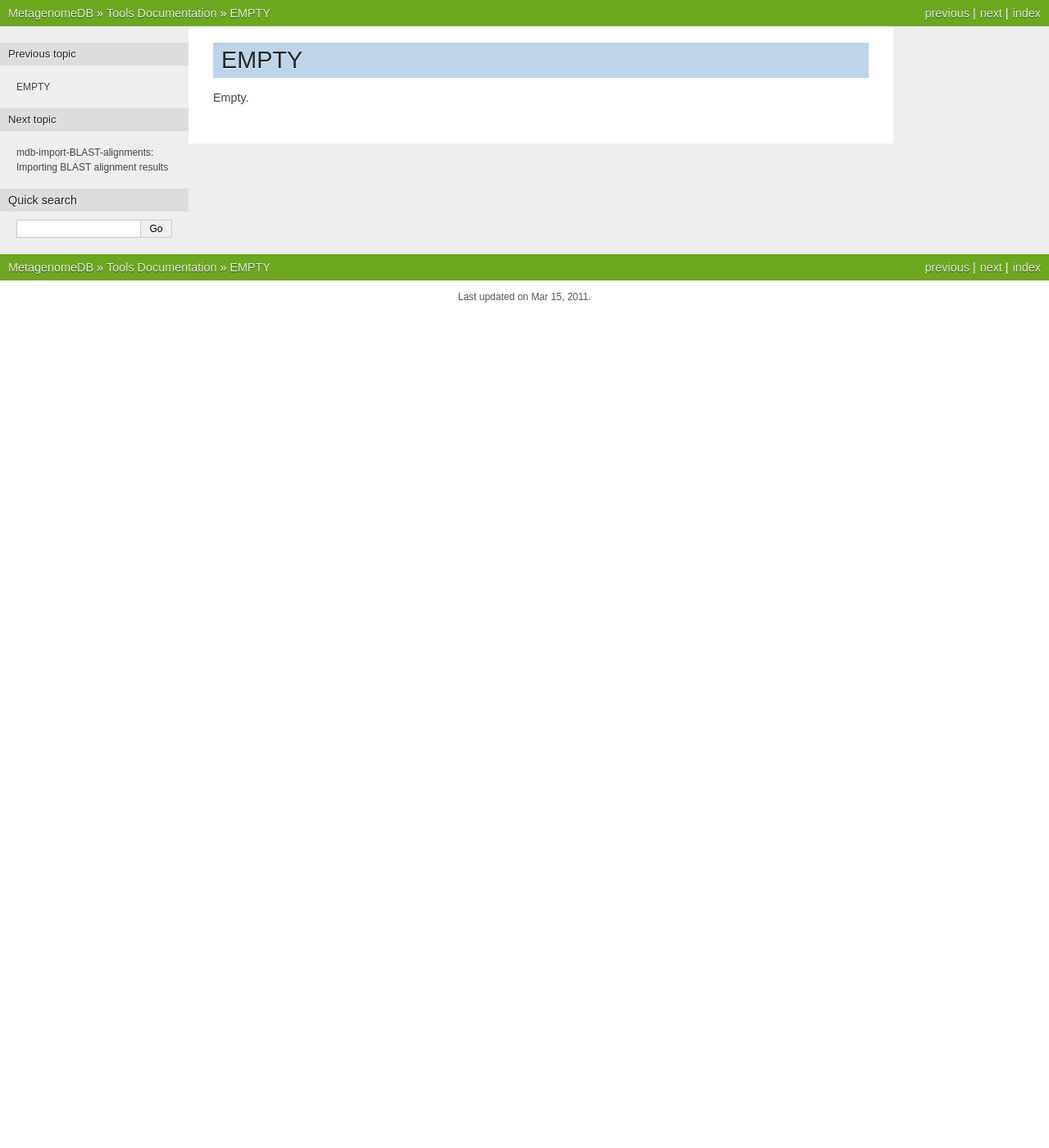
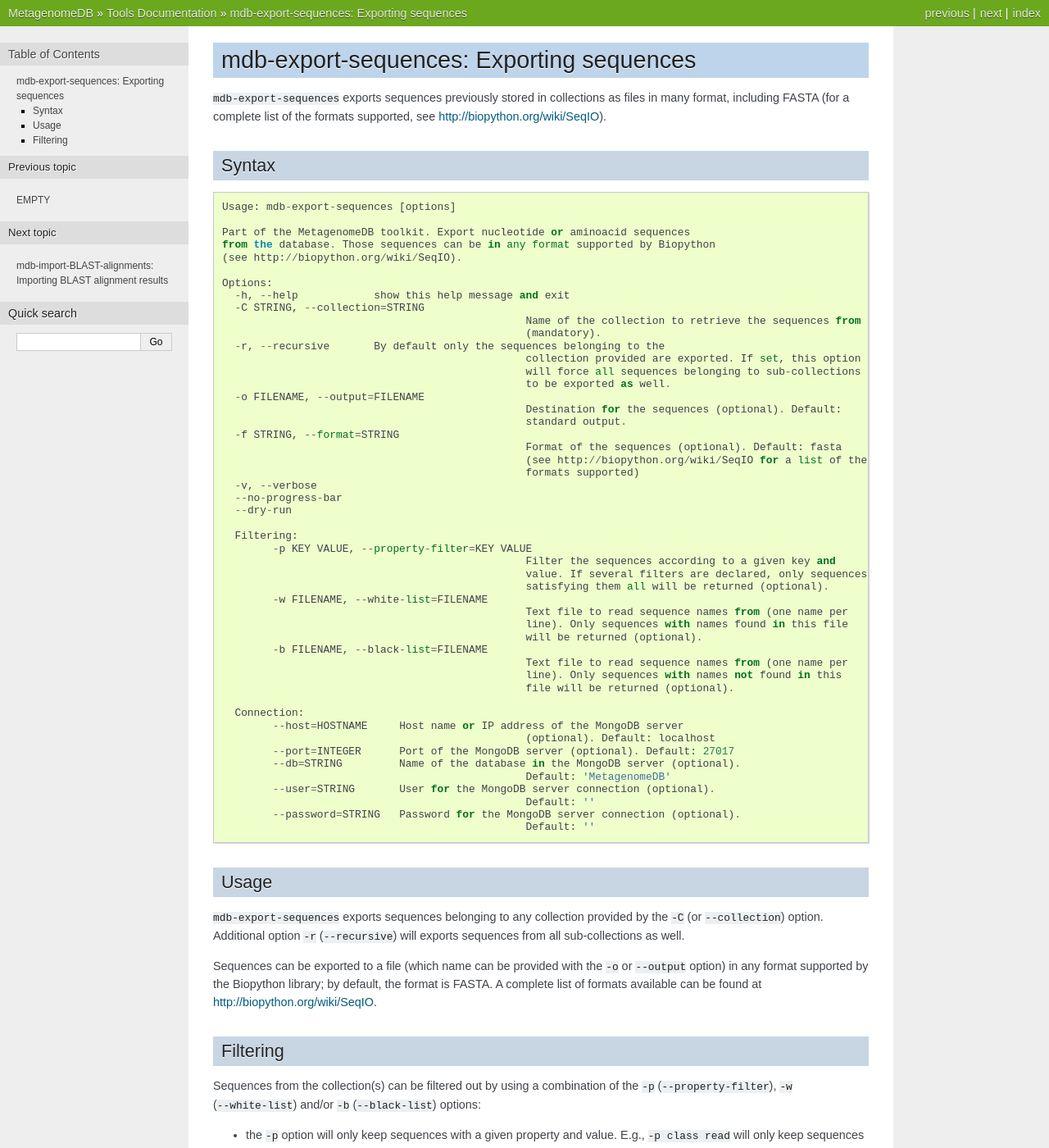
Before and after one commit to piandpower/MetagenomeDB, a Sphinx documentation site: the page built from doc/tools/mdb_export_sequences.rst, in a window 1280 px wide and 1400 px high. Shown: the whole window at 82% size. Built offline with Sphinx 7.4.7, drawn with Linux system fonts in a browser that asks for light colours; some of the changed text lies outside the part shown.

Commit message:
mdb-export-sequences: Added '--white-list' and '--black-list' options; added a corresponding section in the documentation

```diff
--- a/doc/tools/mdb_export_sequences.rst
+++ b/doc/tools/mdb_export_sequences.rst
@@ -1,7 +1,79 @@
-EMPTY
+mdb-export-sequences: Exporting sequences
+=========================================
+
+``mdb-export-sequences`` exports sequences previously stored in collections as files in many format, including FASTA (for a complete list of the formats supported, see `http://biopython.org/wiki/SeqIO <http://biopython.org/wiki/SeqIO>`_).
+
+Syntax
+------
+
+::
+
+	Usage: mdb-export-sequences [options]
+
+	Part of the MetagenomeDB toolkit. Export nucleotide or aminoacid sequences
+	from the database. Those sequences can be in any format supported by Biopython
+	(see http://biopython.org/wiki/SeqIO).
+
+	Options:
+	  -h, --help            show this help message and exit
+	  -C STRING, --collection=STRING
+							Name of the collection to retrieve the sequences from
+							(mandatory).
+	  -r, --recursive       By default only the sequences belonging to the
+							collection provided are exported. If set, this option
+							will force all sequences belonging to sub-collections
+							to be exported as well.
+	  -o FILENAME, --output=FILENAME
+							Destination for the sequences (optional). Default:
+							standard output.
+	  -f STRING, --format=STRING
+							Format of the sequences (optional). Default: fasta
+							(see http://biopython.org/wiki/SeqIO for a list of the
+							formats supported)
+	  -v, --verbose
+	  --no-progress-bar
+	  --dry-run
+
+	  Filtering:
+		-p KEY VALUE, --property-filter=KEY VALUE
+							Filter the sequences according to a given key and
+							value. If several filters are declared, only sequences
+							satisfying them all will be returned (optional).
+		-w FILENAME, --white-list=FILENAME
+							Text file to read sequence names from (one name per
+							line). Only sequences with names found in this file
+							will be returned (optional).
+		-b FILENAME, --black-list=FILENAME
+							Text file to read sequence names from (one name per
+							line). Only sequences with names not found in this
+							file will be returned (optional).
+
+	  Connection:
+		--host=HOSTNAME     Host name or IP address of the MongoDB server
+							(optional). Default: localhost
+		--port=INTEGER      Port of the MongoDB server (optional). Default: 27017
+		--db=STRING         Name of the database in the MongoDB server (optional).
+							Default: 'MetagenomeDB'
+		--user=STRING       User for the MongoDB server connection (optional).
+							Default: ''
+		--password=STRING   Password for the MongoDB server connection (optional).
+							Default: ''
+
+Usage
 -----
 
-Empty.
+``mdb-export-sequences`` exports sequences belonging to any collection provided by the ``-C`` (or ``--collection``) option. Additional option ``-r`` (``--recursive``) will exports sequences from all sub-collections as well.
+
+Sequences can be exported to a file (which name can be provided with the ``-o`` or ``--output`` option) in any format supported by the Biopython library; by default, the format is FASTA. A complete list of formats available can be found at `http://biopython.org/wiki/SeqIO <http://biopython.org/wiki/SeqIO>`_.
+
+Filtering
+---------
+
+Sequences from the collection(s) can be filtered out by using a combination of the ``-p`` (``--property-filter``), ``-w`` (``--white-list``) and/or ``-b`` (``--black-list``) options:
+
+- the ``-p`` option will only keep sequences with a given property and value. E.g., ``-p class read`` will only keep sequences from the collection(s) with a property ``class`` set to the value ``read``.
+- the ``-w`` option will read sequence names from a provided file, and exclude all sequences which name is not in this file (white list).
+- the ``-b`` option will read sequence names from a provided file, and exclude all sequences which name is in this file (black list).
 
 .. toctree::
-   :hidden:
+	:hidden:
```
Also changed, not shown: 1 other file.
